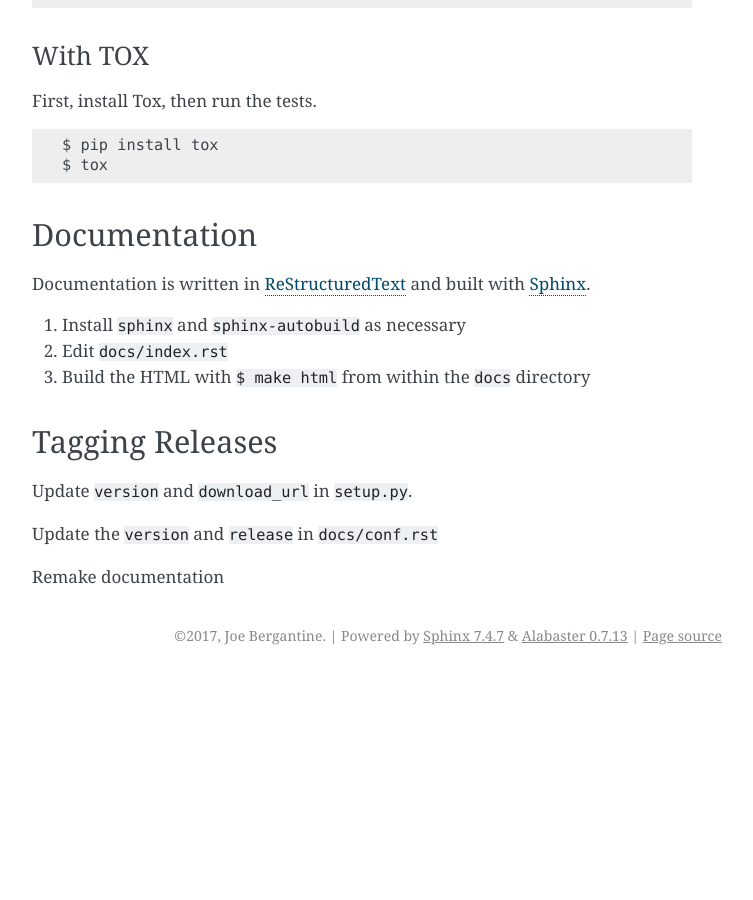
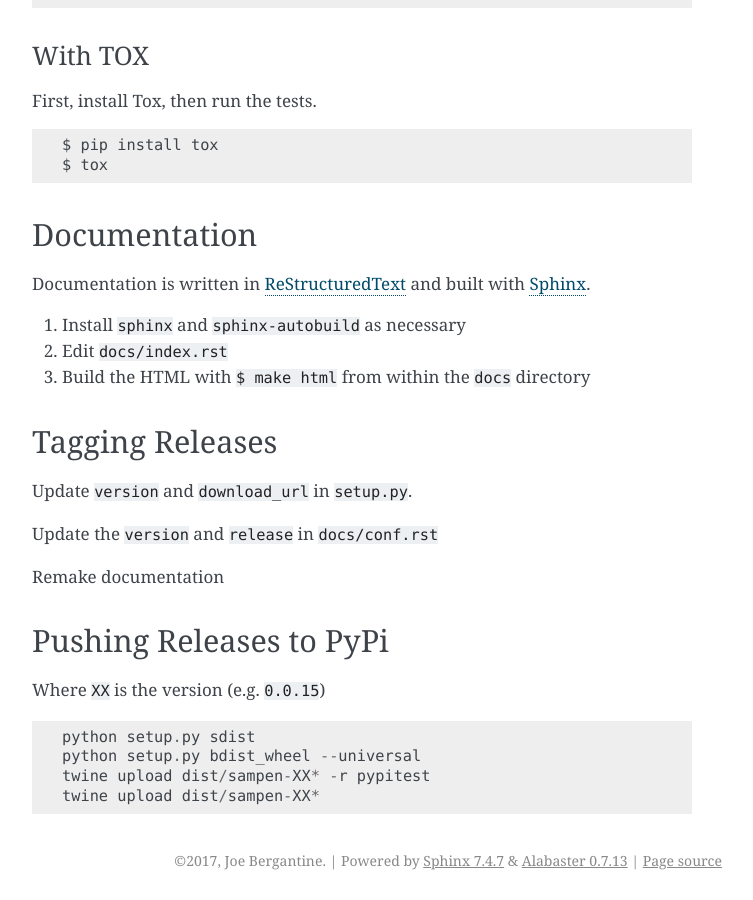
Before and after one commit to Kinsa/sampen, a Sphinx documentation site: the page built from docs/index.rst, in a window 1280 px wide and 900 px high, scrolled down 2119 px. Shown: the whole window, without its empty margins (388-1141 px from the left). Built offline with Sphinx 7.4.7, drawn with Linux system fonts in a browser that asks for light colours; before the commit the page ends 2794 px from its top, so only the background shows below that; some of the changed text lies outside the part shown.

Commit message:
documented steps to push to PyPi

```diff
--- a/docs/index.rst
+++ b/docs/index.rst
@@ -132,3 +132,15 @@ Update ``version`` and ``download_url`` in ``setup.py``.
 Update the ``version`` and ``release`` in ``docs/conf.rst``
 
 Remake documentation
+
+Pushing Releases to PyPi
+------------------------
+
+Where ``XX`` is the version (e.g. ``0.0.15``)
+
+::
+
+  python setup.py sdist
+  python setup.py bdist_wheel --universal
+  twine upload dist/sampen-XX* -r pypitest
+  twine upload dist/sampen-XX*
```
